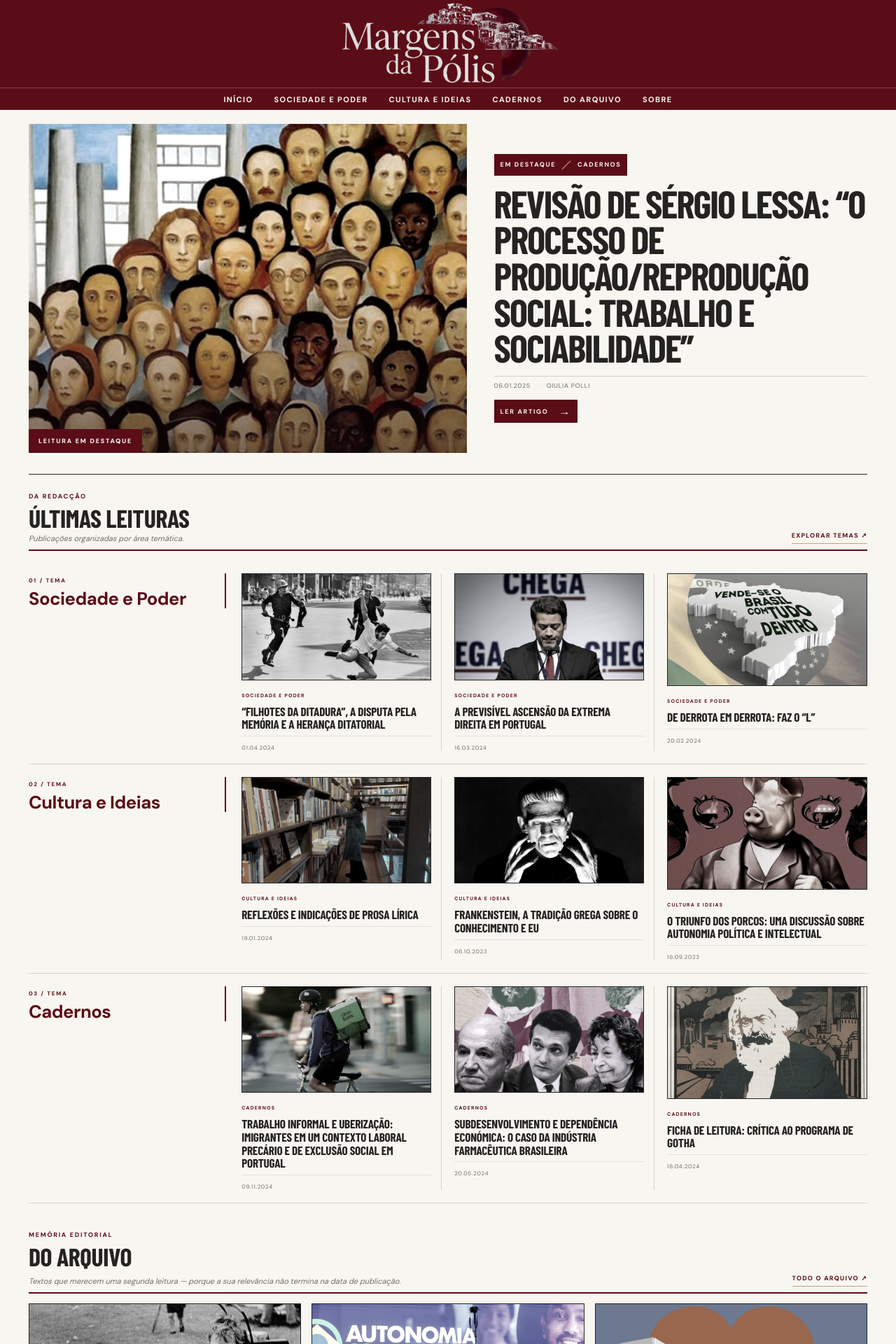
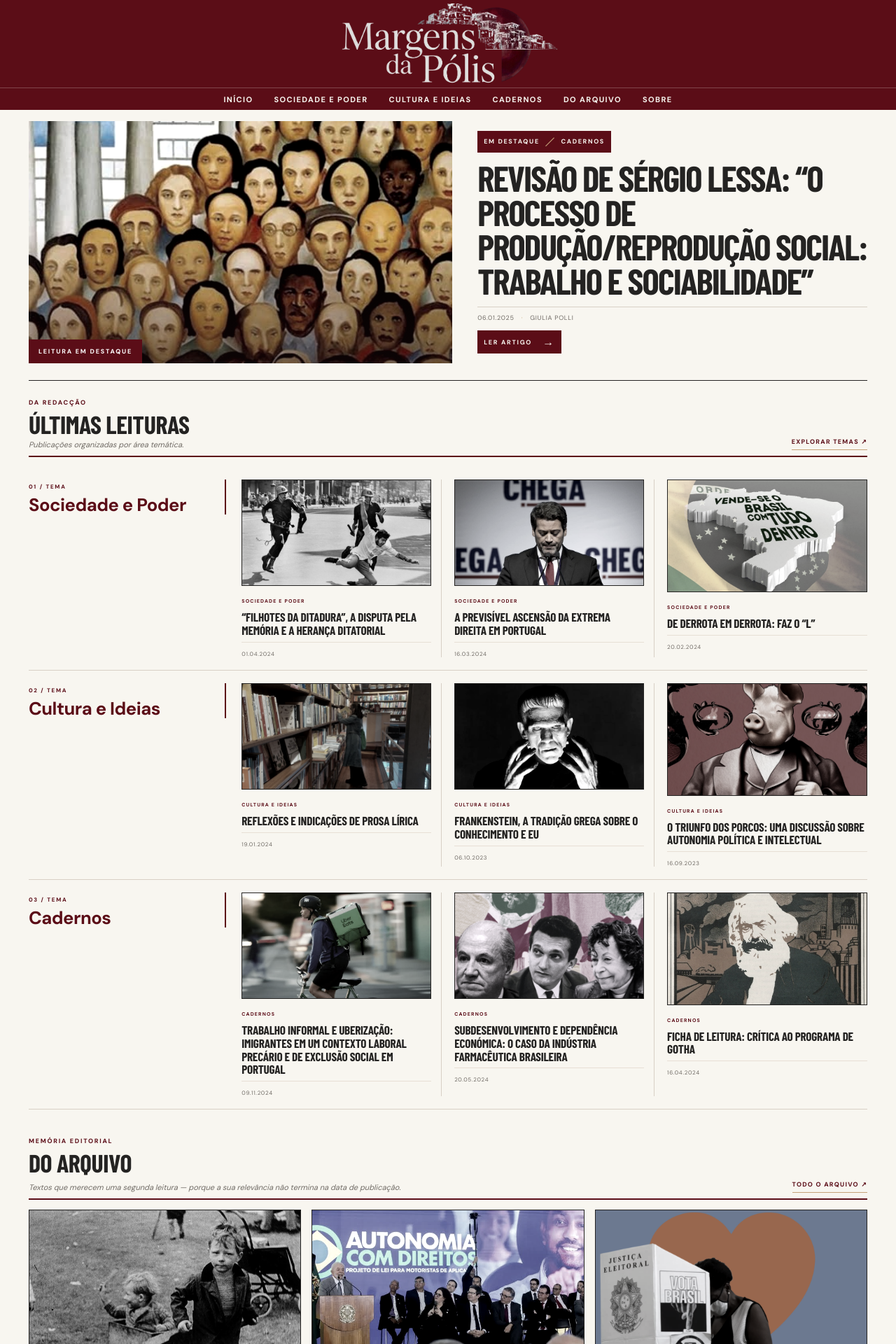
Before and after one commit to gmonteiropolli-design/Margens-da-Polis, a Jekyll site: the page built from index.html, in a window 1280 px wide. Shown: the top 1920 px of the page at 70% size. Built offline with Jekyll 4.4.1, drawn with Linux system fonts in a browser that asks for light colours; some web fonts are replaced; the list of posts is cut into pages by our own code.

Commit message:
Reduz imagem e texto da matéria principal

```diff
--- a/assets/css/style.css
+++ b/assets/css/style.css
@@ -1340,3 +1340,51 @@ body.home .lead-copy .text-link{margin-top:14px !important}
   body.home .lead-image,
   body.home .lead-art{aspect-ratio:16/9 !important}
 }
+
+
+/* HOMEPAGE — reduzir efectivamente a área do destaque principal */
+body.home .lead-story{
+  grid-template-columns:minmax(0,1fr) minmax(0,.92fr) !important;
+  align-items:center !important;
+  gap:clamp(20px,2.8vw,38px) !important;
+  padding:16px 0 24px !important;
+}
+body.home .lead-image,
+body.home .lead-art{
+  width:100% !important;
+  height:clamp(250px,27vw,360px) !important;
+  min-height:0 !important;
+  aspect-ratio:auto !important;
+}
+body.home .lead-image img{
+  width:100% !important;
+  height:100% !important;
+  min-height:0 !important;
+  object-fit:cover !important;
+}
+body.home .lead-copy{padding:4px 0 !important}
+body.home .lead-copy h1{
+  font-size:clamp(36px,4vw,58px) !important;
+  line-height:.96 !important;
+  margin:11px 0 13px !important;
+}
+body.home .lead-summary{
+  max-width:440px !important;
+  font-size:clamp(13px,1vw,15px) !important;
+  line-height:1.48 !important;
+}
+body.home .lead-copy .story-meta{margin-top:12px !important;padding-top:9px !important}
+body.home .lead-copy .text-link{margin-top:12px !important}
+@media(max-width:900px){
+  body.home .lead-image,
+  body.home .lead-art{height:280px !important}
+}
+@media(max-width:700px){
+  body.home .lead-story{grid-template-columns:1fr !important;gap:0 !important;padding:12px 0 20px !important}
+  body.home .lead-copy{padding:4px 0 13px !important}
+  body.home .lead-copy h1{font-size:clamp(34px,8.5vw,46px) !important;margin:9px 0 11px !important}
+  body.home .lead-summary{font-size:13px !important;line-height:1.45 !important}
+  body.home .lead-image,
+  body.home .lead-art{height:auto !important;aspect-ratio:16/9 !important}
+  body.home .lead-image img{height:100% !important}
+}
```
